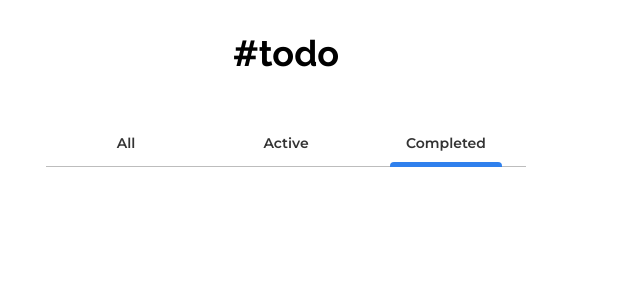
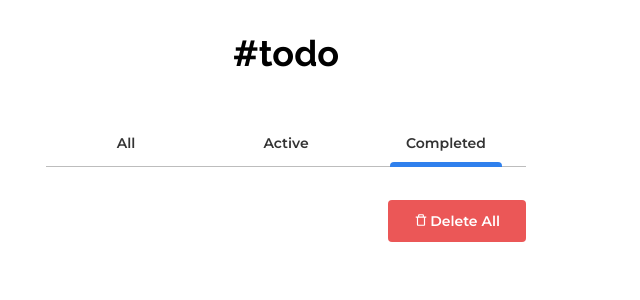
Before and after one commit to Manthan-Kuber/todo-app, a React (Create React App) app: page / in a window 1280 px wide. Both pictures are taken after a click on the item "Completed". Shown: the top 300 px of the page, without its empty margins (354-994 px from the left). Built offline with nearby package versions, Linux system fonts and the light colour scheme.

Commit message:
feat: delete icons & delete button added

```diff
--- a/package.json
+++ b/package.json
@@ -15,6 +15,7 @@
     "framer-motion": "^6.3.1",
     "react": "^18.0.0",
     "react-dom": "^18.0.0",
+    "react-icons": "^4.3.1",
     "react-redux": "^8.0.1",
     "react-scripts": "5.0.1",
     "redux": "^4.2.0",
--- a/src/App.styles.ts
+++ b/src/App.styles.ts
@@ -1,4 +1,5 @@
 import styled from "styled-components";
+import { StyledButton } from "./components/AddTodo/AddTodo.styles";
 
 export const AppWrapper = styled.div`
   display: flex;
@@ -15,8 +16,23 @@ export const AppWrapper = styled.div`
 export const Main = styled.main`
   width: min(100%, 48rem);
   margin-top: 6rem;
+  position: relative;
+  .deleteIcon {
+    position: relative;
+    top: 1.4px;
+    bottom: 1.4px;
+    margin-right: 0.2rem;
+  }
 `;
 export const MainWrapper = styled.div`
   display: grid;
   justify-items: center;
 `;
+
+export const DeleteButton = styled(StyledButton)`
+  padding: 1.2rem 2.6rem;
+  border-radius: 4px;
+  background-color: #eb5757;
+  position: absolute;
+  right: 0;
+`;
--- a/src/App.tsx
+++ b/src/App.tsx
@@ -1,9 +1,11 @@
-import { AppWrapper, Main, MainWrapper } from "./App.styles";
+import { AppWrapper, DeleteButton, Main, MainWrapper } from "./App.styles";
 import AddTodo from "./components/AddTodo/AddTodo";
 import Tabs from "./components/Tabs/Tabs";
 import TodoList from "./components/TodoList/TodoList";
 import GlobalStyles from "./GlobalStyles";
 import { useAppSelector } from "./app/hooks";
+import { StyledButton } from "./components/AddTodo/AddTodo.styles";
+import { BiTrashAlt } from "react-icons/bi";
 
 function App() {
   const todo = useAppSelector((state) => state.todo.value);
@@ -19,6 +21,12 @@ function App() {
               <AddTodo />
             )}
             <TodoList />
+            {todo.selectedTab === "Completed" && (
+              <DeleteButton>
+                <BiTrashAlt className="deleteIcon" size={14} />
+                Delete All
+              </DeleteButton>
+            )}
           </Main>
         </MainWrapper>
       </AppWrapper>
--- a/src/components/AddTodo/AddTodo.styles.ts
+++ b/src/components/AddTodo/AddTodo.styles.ts
@@ -23,7 +23,7 @@ export const TodoInput = styled.input`
 `;
 
 export const StyledButton = styled.button`
-  background-color: var(--clr-primary);
+  background-color: ${props => props.color || "var(--clr-primary)"};
   border: none;
   padding: 2rem 4rem;
   border-radius: 12px;
--- a/src/components/TodoList/TodoList.styles.ts
+++ b/src/components/TodoList/TodoList.styles.ts
@@ -6,7 +6,7 @@ export const StyledUl = styled.ul`
   li {
     list-style: none;
     display: flex;
-    gap: 0.5rem;
+    justify-content: space-between;
     margin-bottom: 3rem;
   }
   input {
@@ -16,4 +16,17 @@ export const StyledUl = styled.ul`
   .strikedTodo {
     text-decoration: line-through;
   }
+
+  .deleteIcon {
+    color: #bdbdbd;
+    &:hover {
+      cursor: pointer;
+      color: red;
+    }
+  }
 `;
+
+export const Wrapper = styled.div`
+  display: flex;
+  gap: 0.5rem;
+`;
--- a/src/components/TodoList/TodoList.tsx
+++ b/src/components/TodoList/TodoList.tsx
@@ -1,6 +1,7 @@
 import { useAppDispatch, useAppSelector } from "../../app/hooks";
 import { checkUncheck } from "../../features/todo";
-import { StyledUl } from "./TodoList.styles";
+import { StyledUl, Wrapper } from "./TodoList.styles";
+import { BiTrashAlt } from "react-icons/bi";
 
 const TodoList = () => {
   const todo = useAppSelector((state) => state.todo.value);
@@ -36,12 +37,15 @@ const TodoList = () => {
           .filter((item) => item.status === true)
           .map((item, index) => (
             <li key={index}>
+              <Wrapper>
                 <input
                   type="checkbox"
                   checked={item.status}
                   onChange={() => dispatch(checkUncheck(index))}
                 />
                 <p className={item.status ? "strikedTodo" : ""}>{item.name}</p>
+              </Wrapper>
+              <BiTrashAlt size={24} className="deleteIcon" />
             </li>
           ))
       ) : (
```
Also changed, not shown: 1 other file (tests, documents, lock files or other folders). Lines whose indentation alone changed are shown as unchanged.
